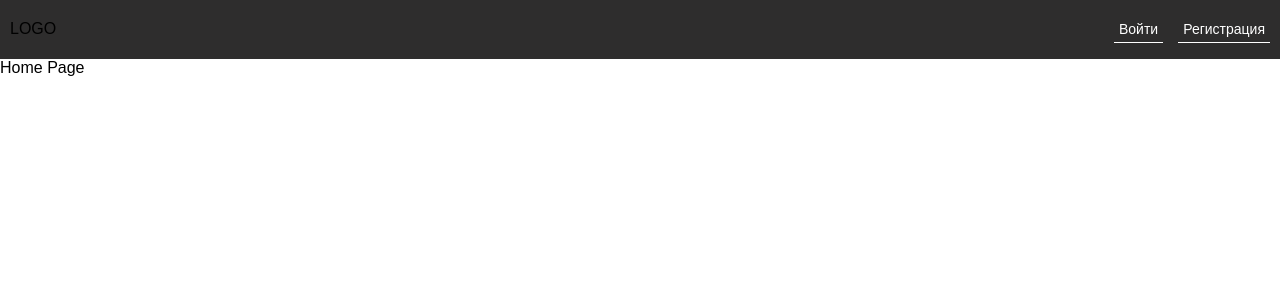
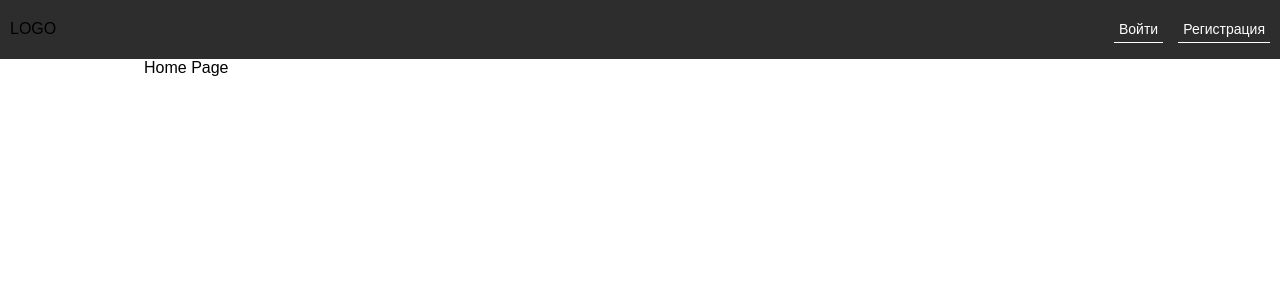
Before and after one commit to igorlyakh/filmoteka, a React (Vite) app: page / in a window 1280 px wide. Shown: the top 300 px of the page. Built offline with nearby package versions, Linux system fonts and the light colour scheme.

Commit message:
added container to layout

```diff
--- a/src/components/Layout/Layout.tsx
+++ b/src/components/Layout/Layout.tsx
@@ -1,3 +1,4 @@
+import Container from '../Container';
 import styled from './Layout.module.scss';
 
 import { Link, Outlet } from 'react-router-dom';
@@ -23,7 +24,11 @@ const Layout = () => {
         </menu>
       </header>
       <main>
-        <Outlet />
+        <section>
+          <Container>
+            <Outlet />
+          </Container>
+        </section>
       </main>
     </>
   );
```
